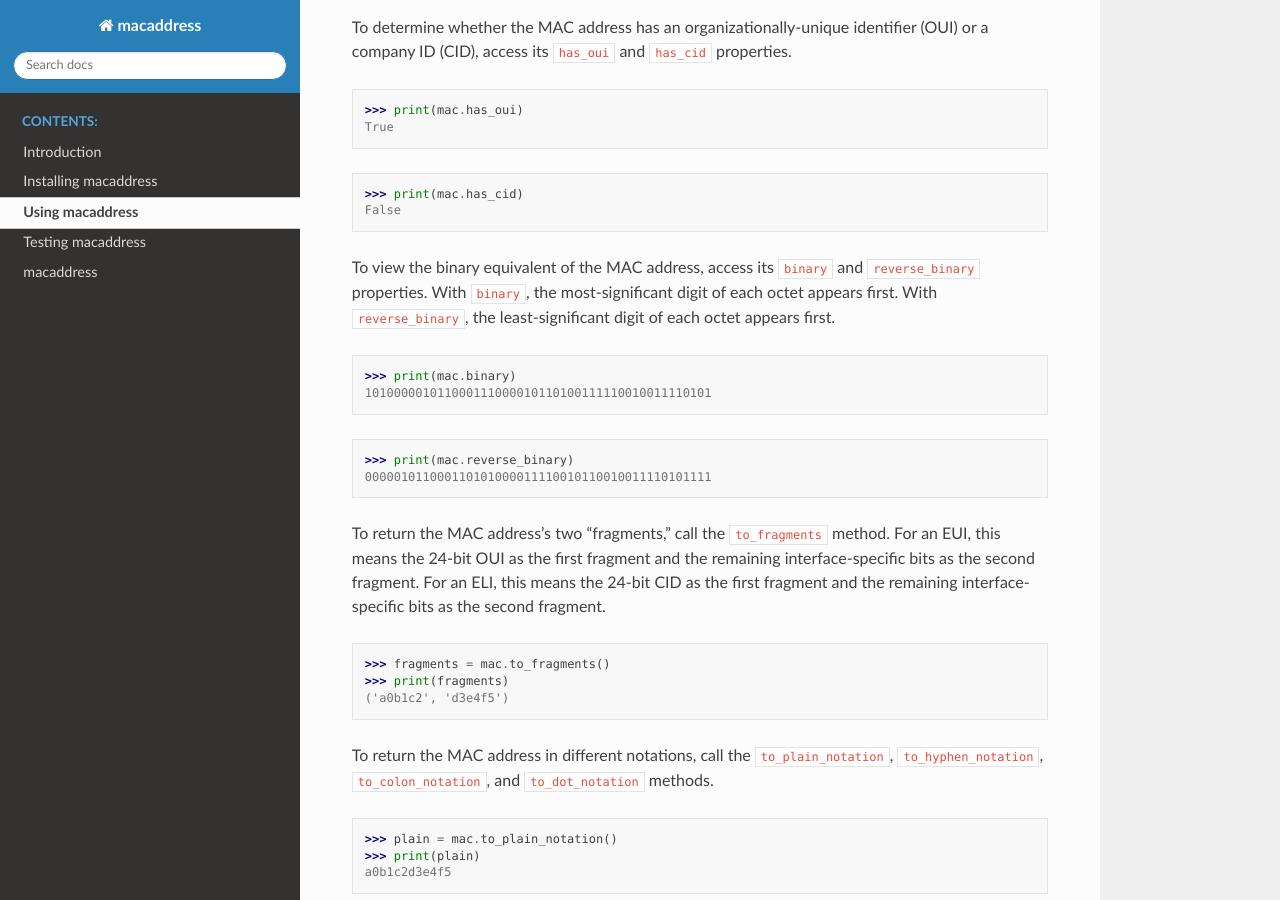
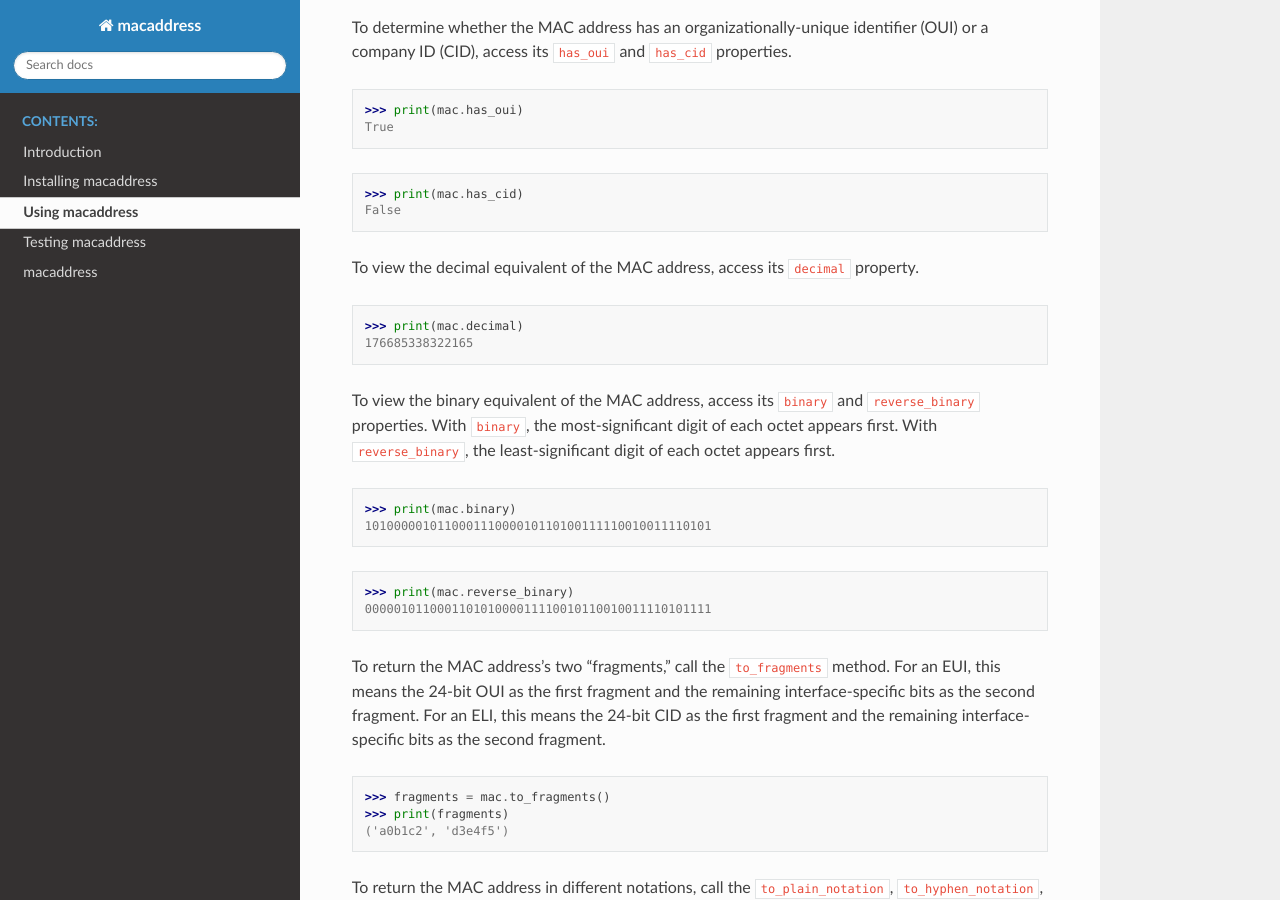
Before and after one commit to critical-path/macaddress, a Sphinx documentation site: the page built from docs/use.rst, in a window 1280 px wide and 900 px high, scrolled down 1550 px. Built offline with Sphinx 7.4.7 and the Read the Docs theme 2.0.0, drawn with Linux system fonts in a browser that asks for light colours.

```diff
--- a/docs/use.rst
+++ b/docs/use.rst
@@ -82,6 +82,13 @@ To determine whether the MAC address has an organizationally-unique identifier (
    >>> print(mac.has_cid)
    False
 
+To view the decimal equivalent of the MAC address, access its :code:`decimal` property.
+
+.. code-block:: python
+
+   >>> print(mac.decimal)
+   176685338322165
+
 To view the binary equivalent of the MAC address, access its :code:`binary` and :code:`reverse_binary` properties.  With :code:`binary`, the most-significant digit of each octet appears first.  With :code:`reverse_binary`, the least-significant digit of each octet appears first.
 
 .. code-block:: python
```
Also changed, not shown: README.rst (+7 -0 lines).
